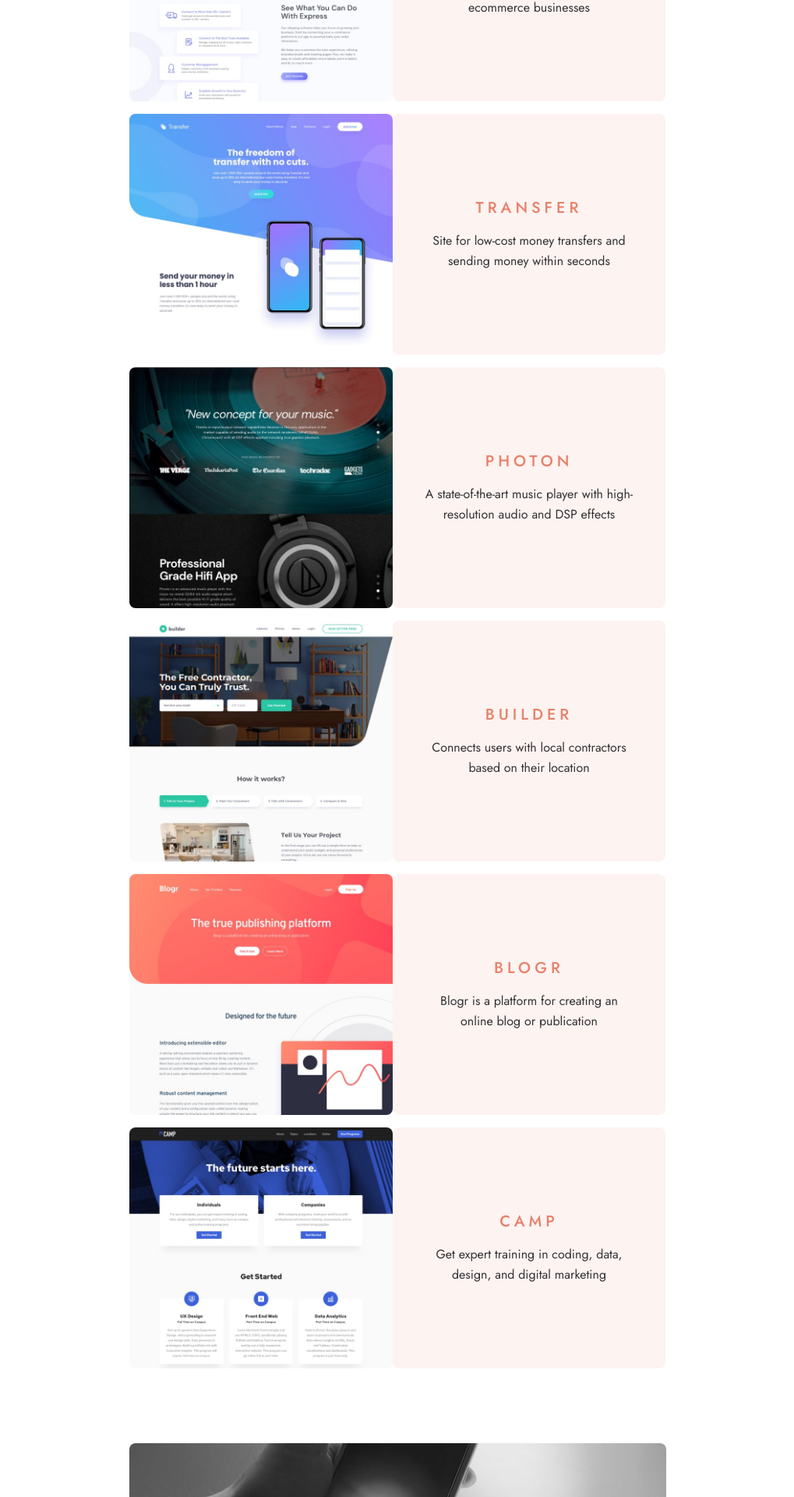
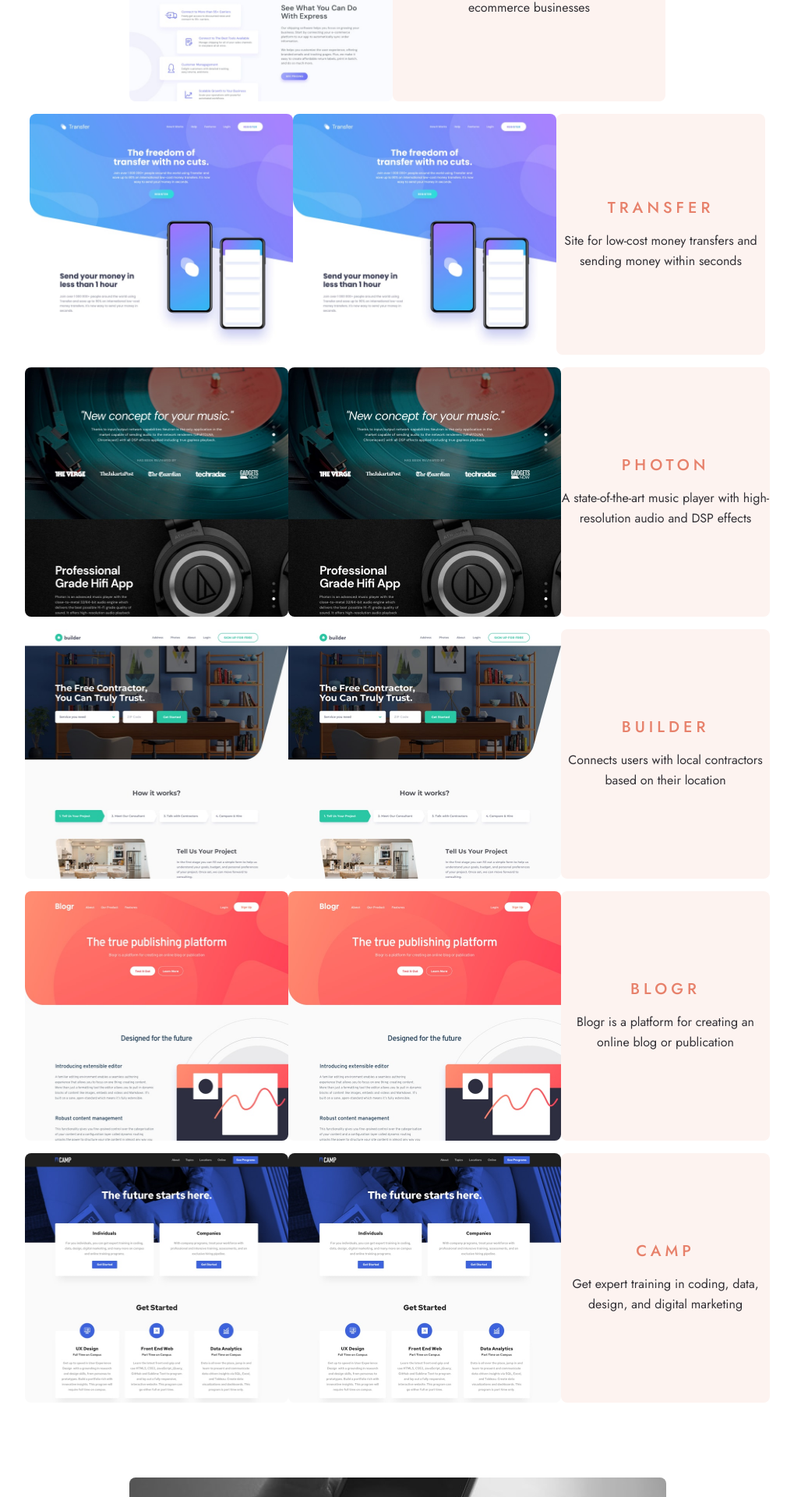
Before and after one commit to Laharls/designo_multi_page_website, a Next.js app: page /web-design in a window 1280 px wide. Shown: the part 691-2611 px from the top of the page at 78% size, without its empty margins (130-1149 px from the left). Built offline with nearby package versions, Linux system fonts and the light colour scheme.

Commit message:
page : web-design desktop finished

```diff
--- a/src/app/web-design/page.js
+++ b/src/app/web-design/page.js
@@ -34,12 +34,13 @@ export default function Web_design() {
                     width={800}
                     height={800}
                     alt='A circle for the design'
-                    className='absolute top-[-6rem] left-28'
+                    className='absolute top-[-6rem] left-28 desktop:left-[69rem]'
                 />
             </div>
 
-            <div className='grid gap-y-4 justify-items-center mb-24'>
-                <div className='w-[327px] flex flex-col md:flex-row md:w-[689px] md:h[310px] md:justify-center'>
+            <div className='flex justify-center'>
+                <div className='grid gap-y-4 justify-items-center mb-24 desktop:grid-cols-[350px_350px_350px] desktop:grid-rows-2 desktop:gap-x-4'>
+                    <div className='w-[327px] flex flex-col md:flex-row md:w-[689px] md:h[310px] md:justify-center desktop:flex-col desktop:w-[350px]'>
                         <Image
                             priority
                             src="/images/web-design/desktop/image-express.jpg"
@@ -55,7 +56,16 @@ export default function Web_design() {
                             width={338}
                             height={320}
                             alt='Express project design'
-                        className='rounded-lg'
+                            className='rounded-lg desktop:hidden'
+                        />
+
+                        <Image
+                            priority
+                            src="/images/web-design/desktop/image-express.jpg"
+                            width={350}
+                            height={320}
+                            alt='Express project design'
+                            className='rounded-lg hidden desktop:inline-block'
                         />
 
                         <div className='bg-beige rounded-lg flex flex-col justify-center items-center md:w-[350px]'>
@@ -66,7 +76,7 @@ export default function Web_design() {
 
                     {/*  */}
 
-                <div className='w-[327px] flex flex-col md:flex-row md:w-[689px] md:h[310px] md:justify-center'>
+                    <div className='w-[327px] flex flex-col md:flex-row md:w-[689px] md:h[310px] md:justify-center desktop:flex-col desktop:w-[350px]'>
                         <Image
                             priority
                             src="/images/web-design/desktop/image-transfer.jpg"
@@ -82,7 +92,16 @@ export default function Web_design() {
                             width={338}
                             height={320}
                             alt='Transfer project design'
-                        className='rounded-lg'
+                            className='rounded-lg desktop:hidden'
+                        />
+
+                        <Image
+                            priority
+                            src="/images/web-design/desktop/image-transfer.jpg"
+                            width={338}
+                            height={320}
+                            alt='Transfer project design'
+                            className='rounded-lg desktop:inline-block'
                         />
 
                         <div className='bg-beige rounded-lg flex flex-col justify-center items-center md:w-[350px]'>
@@ -93,7 +112,7 @@ export default function Web_design() {
 
                     {/*  */}
 
-                <div className='w-[327px] flex flex-col md:flex-row md:w-[689px] md:h[310px] md:justify-center'>
+                    <div className='w-[327px] flex flex-col md:flex-row md:w-[689px] md:h[310px] md:justify-center desktop:flex-col desktop:w-[350px]'>
                         <Image
                             priority
                             src="/images/web-design/desktop/image-photon.jpg"
@@ -109,7 +128,16 @@ export default function Web_design() {
                             width={338}
                             height={320}
                             alt='Express project design'
-                        className='rounded-lg'
+                            className='rounded-lg desktop:hidden'
+                        />
+
+                        <Image
+                            priority
+                            src="/images/web-design/desktop/image-photon.jpg"
+                            width={350}
+                            height={320}
+                            alt='Express project design'
+                            className='rounded-lg desktop:inline-block'
                         />
 
                         <div className='bg-beige rounded-lg flex flex-col justify-center items-center md:w-[350px]'>
@@ -120,7 +148,7 @@ export default function Web_design() {
 
                     {/*  */}
 
-                <div className='w-[327px] flex flex-col md:flex-row md:w-[689px] md:h[310px] md:justify-center'>
+                    <div className='w-[327px] flex flex-col md:flex-row md:w-[689px] md:h[310px] md:justify-center desktop:flex-col desktop:w-[350px]'>
                         <Image
                             priority
                             src="/images/web-design/desktop/image-builder.jpg"
@@ -136,7 +164,16 @@ export default function Web_design() {
                             width={338}
                             height={320}
                             alt='Express project design'
-                        className='rounded-lg'
+                            className='rounded-lg desktop:hidden'
+                        />
+
+                        <Image
+                            priority
+                            src="/images/web-design/desktop/image-builder.jpg"
+                            width={350}
+                            height={320}
+                            alt='Express project design'
+                            className='rounded-lg desktop:inline-block'
                         />
 
                         <div className='bg-beige rounded-lg flex flex-col justify-center items-center md:w-[350px]'>
@@ -147,7 +184,7 @@ export default function Web_design() {
 
                     {/*  */}
 
-                <div className='w-[327px] flex flex-col md:flex-row md:w-[689px] md:h[310px] md:justify-center'>
+                    <div className='w-[327px] flex flex-col md:flex-row md:w-[689px] md:h[310px] md:justify-center desktop:flex-col desktop:w-[350px]'>
                         <Image
                             priority
                             src="/images/web-design/desktop/image-blogr.jpg"
@@ -163,7 +200,16 @@ export default function Web_design() {
                             width={338}
                             height={320}
                             alt='Express project design'
-                        className='rounded-lg'
+                            className='rounded-lg desktop:hidden'
+                        />
+
+                        <Image
+                            priority
+                            src="/images/web-design/desktop/image-blogr.jpg"
+                            width={350}
+                            height={320}
+                            alt='Express project design'
+                            className='rounded-lg desktop:inline-block'
                         />
 
                         <div className='bg-beige rounded-lg flex flex-col justify-center items-center md:w-[350px]'>
@@ -174,7 +220,7 @@ export default function Web_design() {
 
                     {/*  */}
 
-                <div className='w-[327px] flex flex-col md:flex-row md:w-[689px] md:h[310px] md:justify-center'>
+                    <div className='w-[327px] flex flex-col md:flex-row md:w-[689px] md:h[310px] md:justify-center desktop:flex-col desktop:w-[350px]'>
                         <Image
                             priority
                             src="/images/web-design/desktop/image-camp.jpg"
@@ -190,7 +236,16 @@ export default function Web_design() {
                             width={338}
                             height={320}
                             alt='Express project design'
-                        className='rounded-lg'
+                            className='rounded-lg desktop:hidden'
+                        />
+
+                        <Image
+                            priority
+                            src="/images/web-design/desktop/image-camp.jpg"
+                            width={350}
+                            height={320}
+                            alt='Express project design'
+                            className='rounded-lg desktop:inline-block'
                         />
 
                         <div className='bg-beige rounded-lg flex flex-col justify-center items-center md:w-[350px]'>
@@ -199,10 +254,12 @@ export default function Web_design() {
                         </div>
                     </div>
                 </div>
+            </div>
+
 
             {/* App design & graphic design */}
 
-            <div className='flex flex-col justify-center items-center gap-y-4'>
+            <div className='flex flex-col justify-center items-center gap-y-4 desktop:flex-row desktop:gap-4'>
                 <div className='relative'>
                     <Image
                         priority
@@ -220,6 +277,15 @@ export default function Web_design() {
                         height={200}
                         alt='A part of a laptop with a touchpad'
                         className='rounded-lg hidden md:inline-block desktop:hidden'
+                    />
+
+                    <Image
+                        priority
+                        src="/images/home/desktop/image-app-design.jpg"
+                        width={541}
+                        height={308}
+                        alt='A part of a laptop with a touchpad'
+                        className='rounded-lg hidden desktop:inline-block'
                     />
 
                     <div className='absolute top-0 left-0 w-full h-full flex items-center justify-center'>
@@ -249,6 +315,15 @@ export default function Web_design() {
                         className='rounded-lg hidden md:inline-block desktop:hidden'
                     />
 
+                    <Image
+                        priority
+                        src="/images/home/desktop/image-graphic-design.jpg"
+                        width={541}
+                        height={308}
+                        alt='A part of a laptop with a touchpad'
+                        className='rounded-lg hidden row-span-2 desktop:inline-block'
+                    />
+
                     <div className='absolute top-0 left-0 w-full h-full flex items-center justify-center'>
                         <div className='text-center'>
                             <p className={`${jost.className} text-white text-center text-[28px] not-italic font-medium leading-9 tracking-wider uppercase`}>Graphic design</p>
```
Lines whose indentation alone changed are shown as unchanged.
